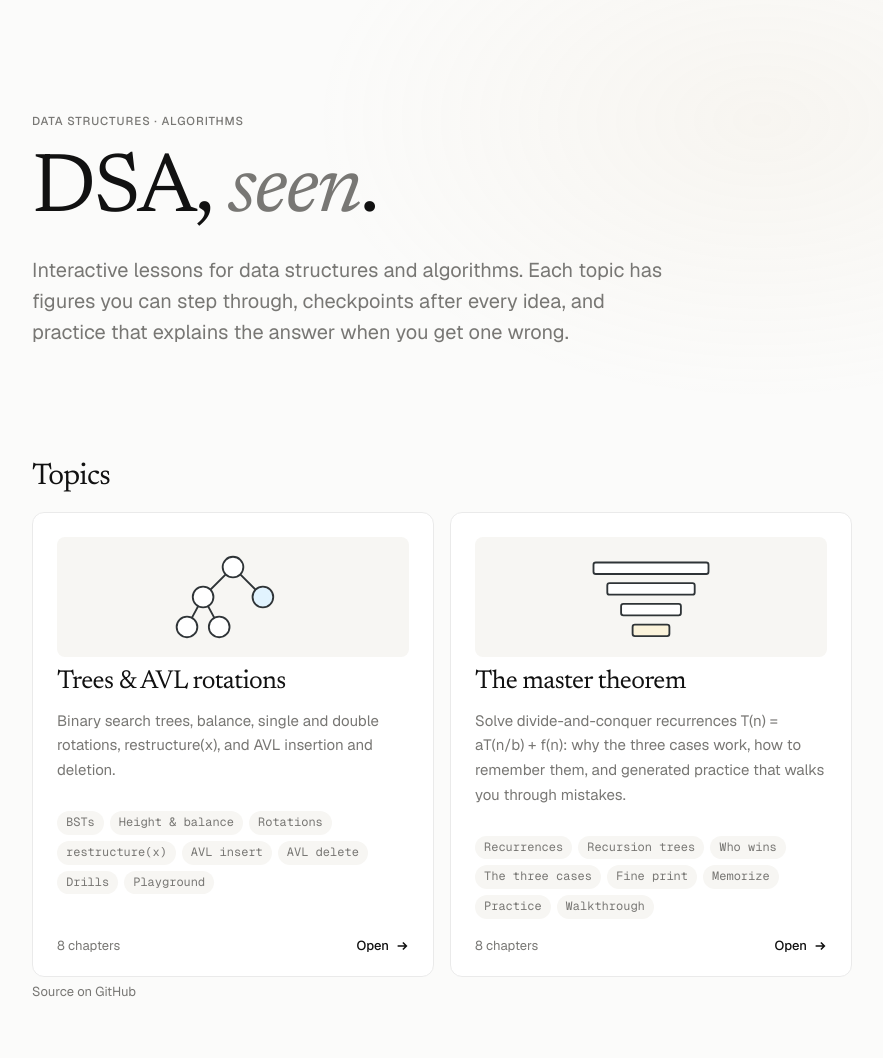
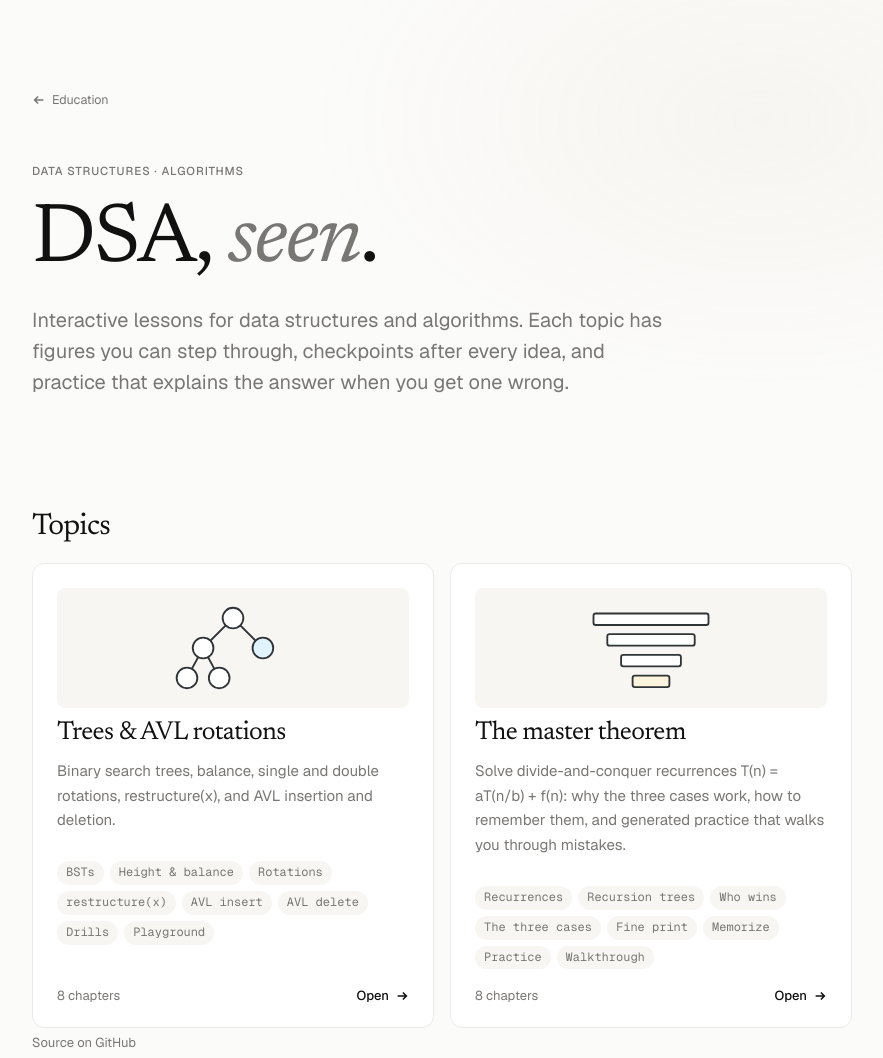
Before and after one commit to Somebody32x2/dsa, a website with bundled scripts: page index.html in a window 1280 px wide. Shown: the whole page, without its empty margins (198-1081 px from the left). Built offline with nearby package versions, Linux system fonts and the light colour scheme.

Commit message:
Host on Coolify at samuelshuster.com/education/dsa: Dockerfile, nginx, trailing-slash guard, link up to Education

```diff
--- a/index.html
+++ b/index.html
@@ -2,6 +2,9 @@
 <html lang="en" data-site="dsa">
   <head>
     <meta charset="utf-8" />
+    <!-- Behind a prefix-stripping proxy, /education/dsa and /education/dsa/ reach nginx as the same request;
+         relative URLs only resolve with the slash, so add it before anything else loads. -->
+    <script>if (!/\/$|\.[a-z]+$/i.test(location.pathname)) location.replace(location.pathname + '/' + location.search + location.hash);</script>
     <meta name="viewport" content="width=device-width, initial-scale=1" />
     <title>DSA, visually</title>
     <meta name="description" content="Interactive, visual lessons on data structures and algorithms: AVL trees and rotations, the master theorem, with quizzes and generated practice." />
--- a/shared/hub.js
+++ b/shared/hub.js
@@ -13,6 +13,8 @@ function solved(storage) {
 
 const main = h('main', { class: 'main', id: 'main' },
   h('article', { class: 'page home' },
+    // The DSA hub lives at samuelshuster.com/education/dsa/; one level up is the education homepage.
+    h('a', { class: 'up-link hub-up', href: '../', html: `${icon.arrow}<span>Education</span>` }),
     h('section', { class: 'hero' },
       h('div', { class: 'eyebrow', text: 'Data structures \u00b7 Algorithms' }),
       h('h1', { html: 'DSA, <em>seen</em>.' }),
--- a/styles.css
+++ b/styles.css
@@ -133,6 +133,7 @@ button { font: inherit; color: inherit; }
 .topic-foot .go { color: var(--ink-strong); font-weight: 500; display: inline-flex; align-items: center; gap: 6px; }
 .topic-foot .go svg { width: 14px; height: 14px; fill: none; stroke: currentColor; stroke-width: 1.8; }
 .hub-foot { margin-top: 56px; }
+.hub-up { margin: 0 0 28px; }
 
 .topbar { display: none; }
 .main { margin-left: var(--side); min-height: 100vh; }
```
Also changed, not shown: master/index.html (+1 -0 lines), trees/index.html (+1 -0 lines), README.md, 3 other files.
